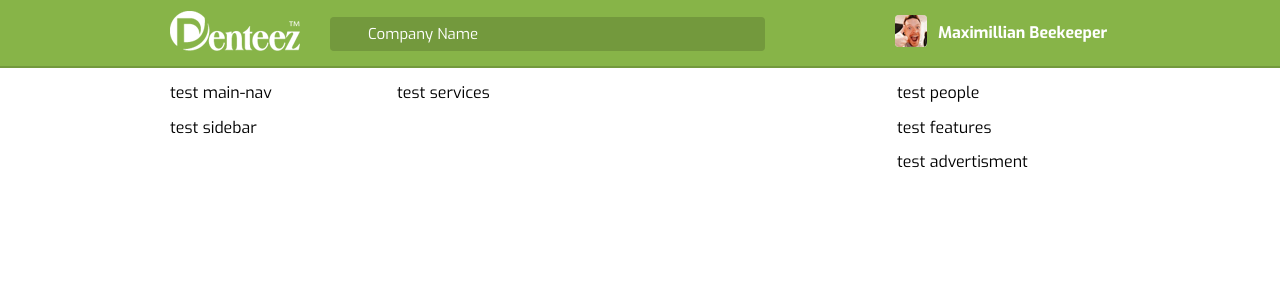
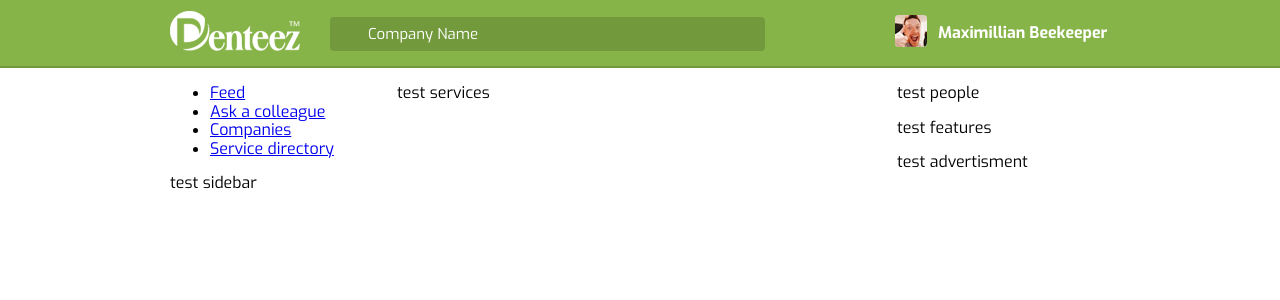
Before and after one commit to ozz-rjq/enteez, an Angular app: page / in a window 1280 px wide. Shown: the top 300 px of the page. Built offline with nearby package versions, Linux system fonts and the light colour scheme.

Commit message:
Add main nav markup

```diff
--- a/src/app/components/main/sidebar/main-nav/main-nav.component.html
+++ b/src/app/components/main/sidebar/main-nav/main-nav.component.html
@@ -1 +1,16 @@
-<p>test main-nav</p>
+<nav>
+	<ul>
+		<li>
+			<a href="#">Feed</a>
+		</li>
+		<li>
+			<a href="#">Ask a colleague</a>
+		</li>
+		<li>
+			<a href="#">Companies</a>
+		</li>
+		<li>
+			<a href="#">Service directory</a>
+		</li>
+	</ul>
+</nav>
```
